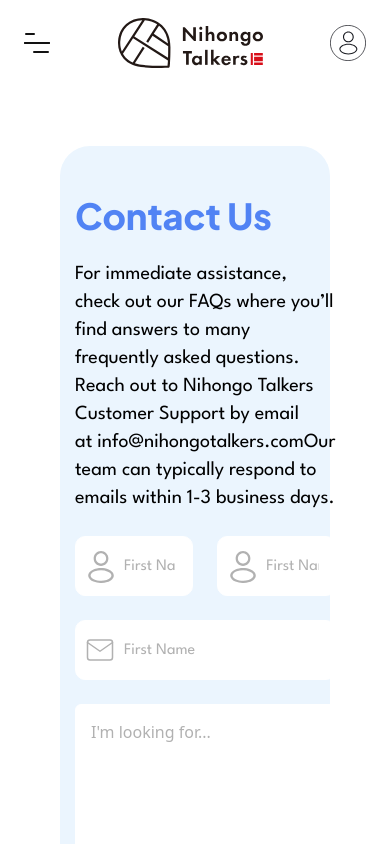
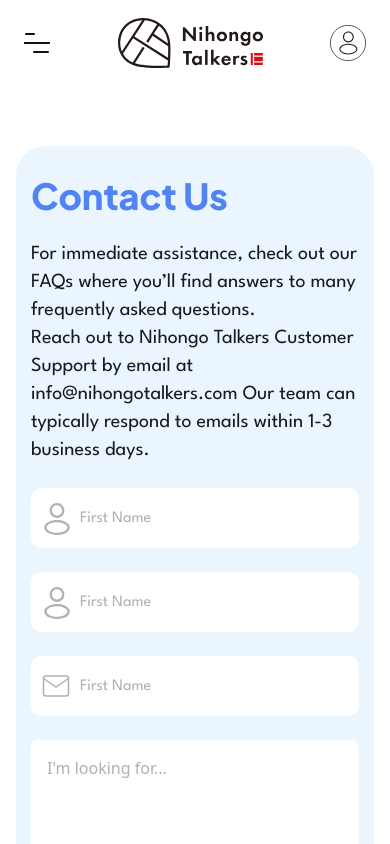
Before and after one commit to AnserIshaq/Tutors_by-Anser, a React (Vite) app: page /contact-us in a window 390 px wide. Shown: the top 844 px of the page. Built offline with nearby package versions, Linux system fonts and the light colour scheme; grey boxes are pictures that could not be loaded.

Commit message:
Completed Contact Us Screen

```diff
--- a/src/Screens/ContactUsScreen.jsx
+++ b/src/Screens/ContactUsScreen.jsx
@@ -11,25 +11,25 @@
       <TopBar />
       {/* START - Contact hero section */}
       <section>
-        <div className='contain px-[60px] py-[60px]'>
+        <div className='contain px-4 sm:px-[24px] md:px-[60px] py-[60px]'>
           <div className='bg-[#EBF5FE] rounded-[30px] flex'>
-            <div className='image xl:w-[60%]'>
-              <img src='/contact-1.svg' alt='contact01' />
+            <div className='image w-full xl:w-[63%] 2xl:w-[35%] hidden lg:block '>
+              <img src='/contact-1.svg' alt='contact01' className='xl:h-full xl:object-cover' />
             </div>
-            <div className='content py-[50px] px-[15px]'>
-              <div className='inner flex flex-col gap-[24px]'>
+            <div className='content py-[30px] md:py-[50px] px-[15px]'>
+              <div className='inner flex flex-col gap-[24px] mb-[24px]'>
                 <h1 className='title text-[#5183F4]'>Contact Us</h1>
-                <p className='desc-1 text-xl font-normal'>
-                  For immediate assistance, check out our FAQs where you’ll find answers to many frequently asked
+                <p className='desc-1 text-xl font-normal text-[#181A20]'>
+                  For immediate assistance, check out our FAQs where you’ll find answers to many frequently asked
                   questions.
                   <br />
-                  Reach out to Nihongo Talkers Customer Support by email at info@nihongotalkers.comOur team can
+                  Reach out to Nihongo Talkers Customer Support by email at info@nihongotalkers.com Our team can
                   typically respond to emails within 1-3 business days.
                 </p>
-                <div className='desc-2'></div>
+                {/* <div className='desc-2'></div> */}
               </div>
               <div className='flex flex-col gap-[24px]'>
-                <div className='custom-inputs flex gap-[24px]'>
+                <div className='custom-inputs flex flex-col md:flex-row gap-[24px]'>
                   <CustomInput
                     className='w-full lg:w-[50%]'
                     inputClassName={'border-[#FFFFFF]! bg-white h-[60px]!'}
@@ -59,7 +59,7 @@
                   />
                 </div>
                 <div>
-                  <CustomButton text={'Submit Request'} />
+                  <CustomButton text={'Submit Request'} className={'text-xl'} />
                 </div>
               </div>
             </div>
```
